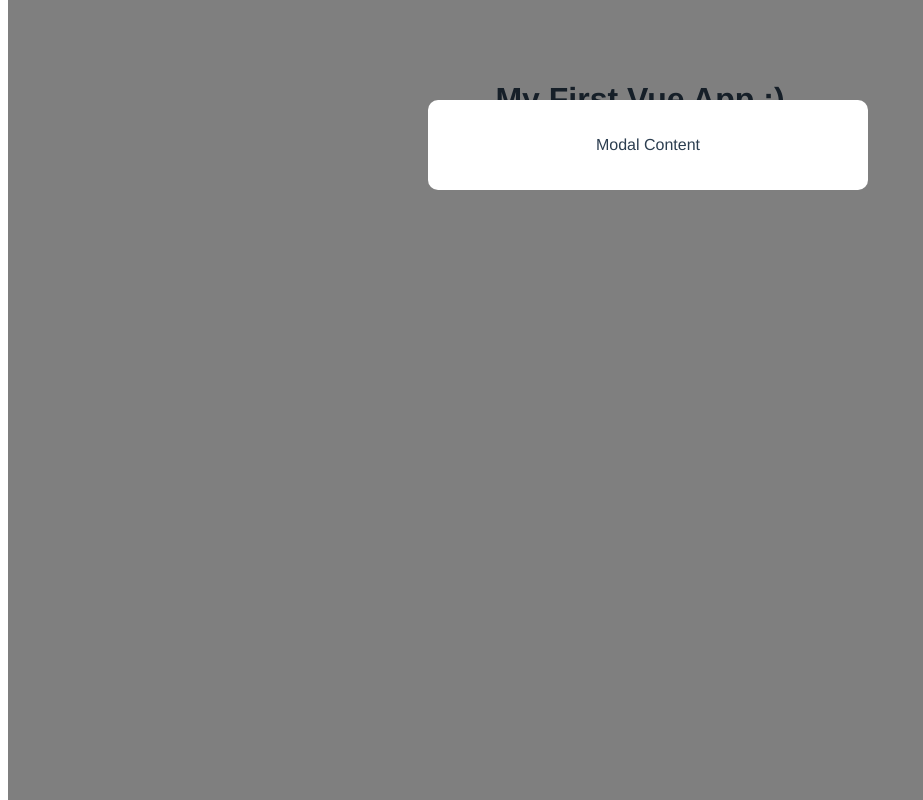
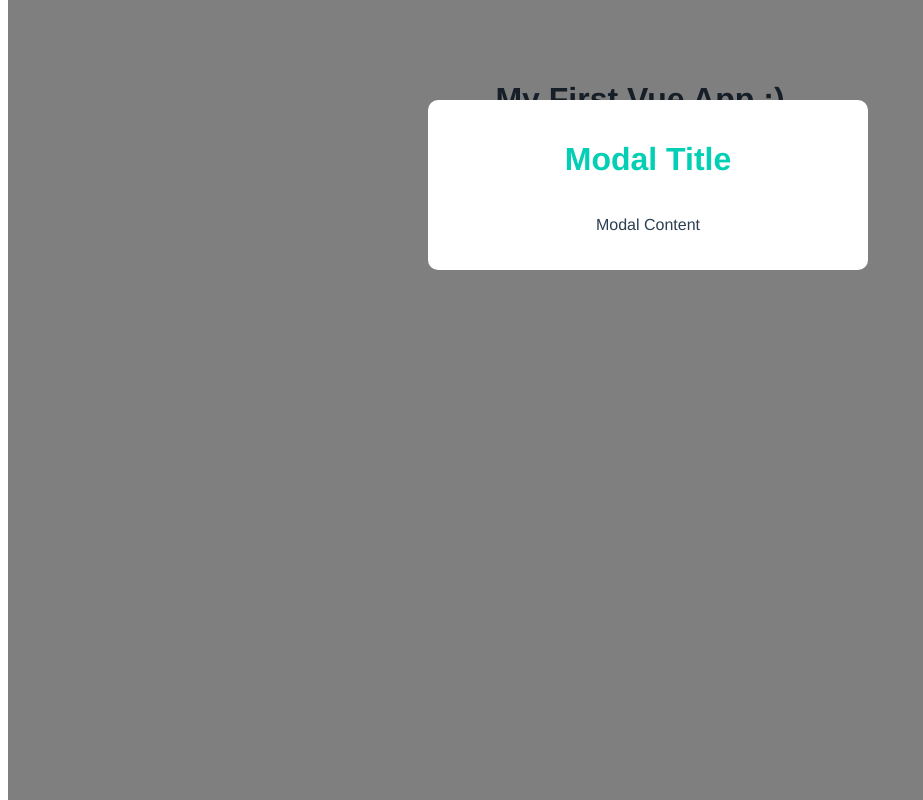
Before and after one commit to chiefJurist/vue-cli-netninja, a Vue app: page / in a window 1280 px wide. Shown: the whole page, without its empty margins (0-923 px from the left). Built offline with nearby package versions, Linux system fonts and the light colour scheme.

Commit message:
Scoped CSS

```diff
--- a/src/components/Modal.vue
+++ b/src/components/Modal.vue
@@ -1,12 +1,13 @@
 <template>
     <div class="backdrop">
         <div class="modal">
+            <h1>Modal Title</h1>
             <p>Modal Content</p>
         </div>
     </div>
 </template>
 
-<style>
+<style scoped>
     .modal{
         width: 400px;
         padding: 20px;
@@ -21,4 +22,11 @@
         width: 100%;
         height: 100%;
     }
+    h1{
+        color: #03cfb4;
+        border: none;
+        padding: 0;
+    }
+    /**The "scoped" makesthe style in this component to only apply in this component's template and
+       not overide the style in the parent component*/
 </style>
```
